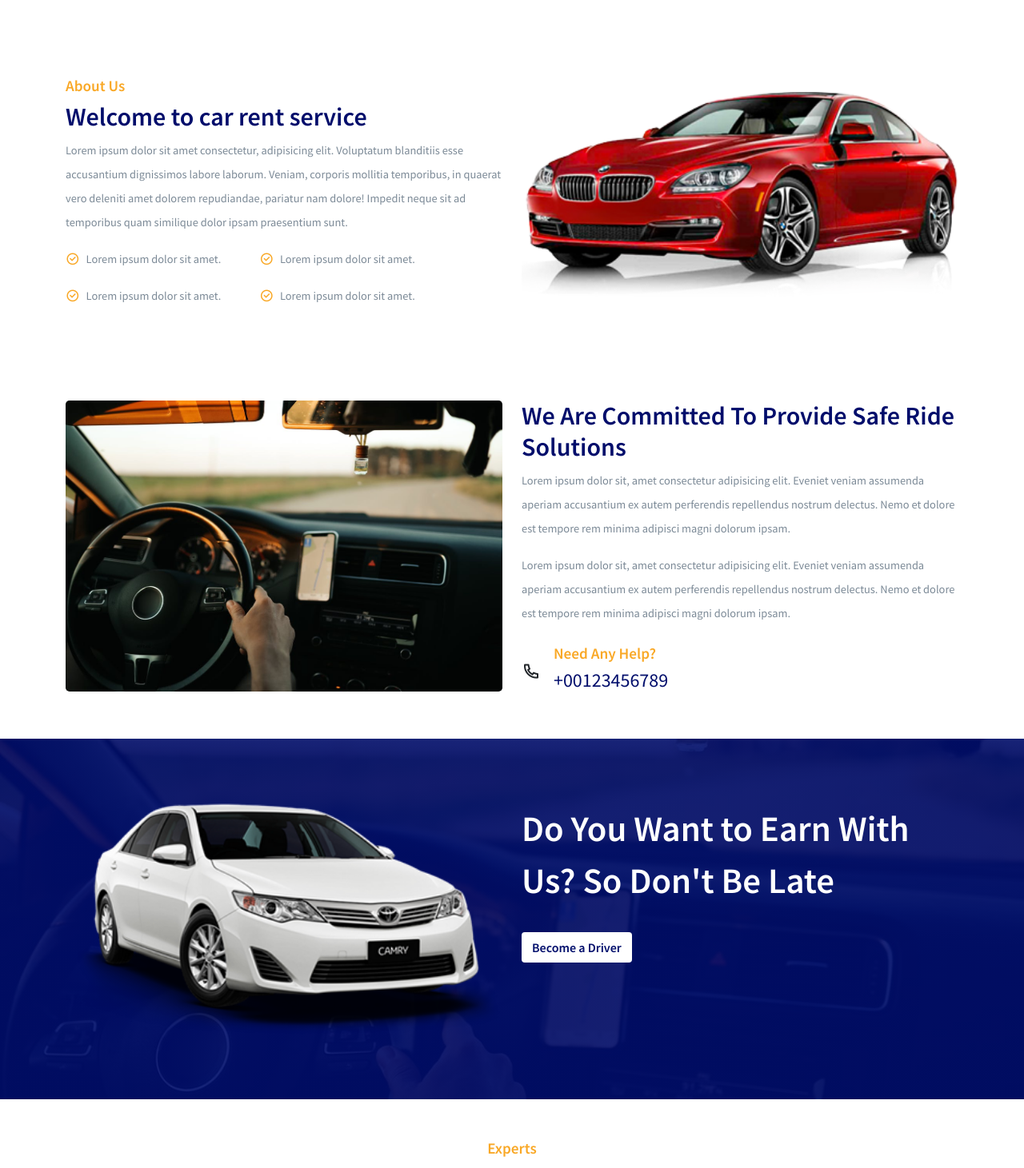
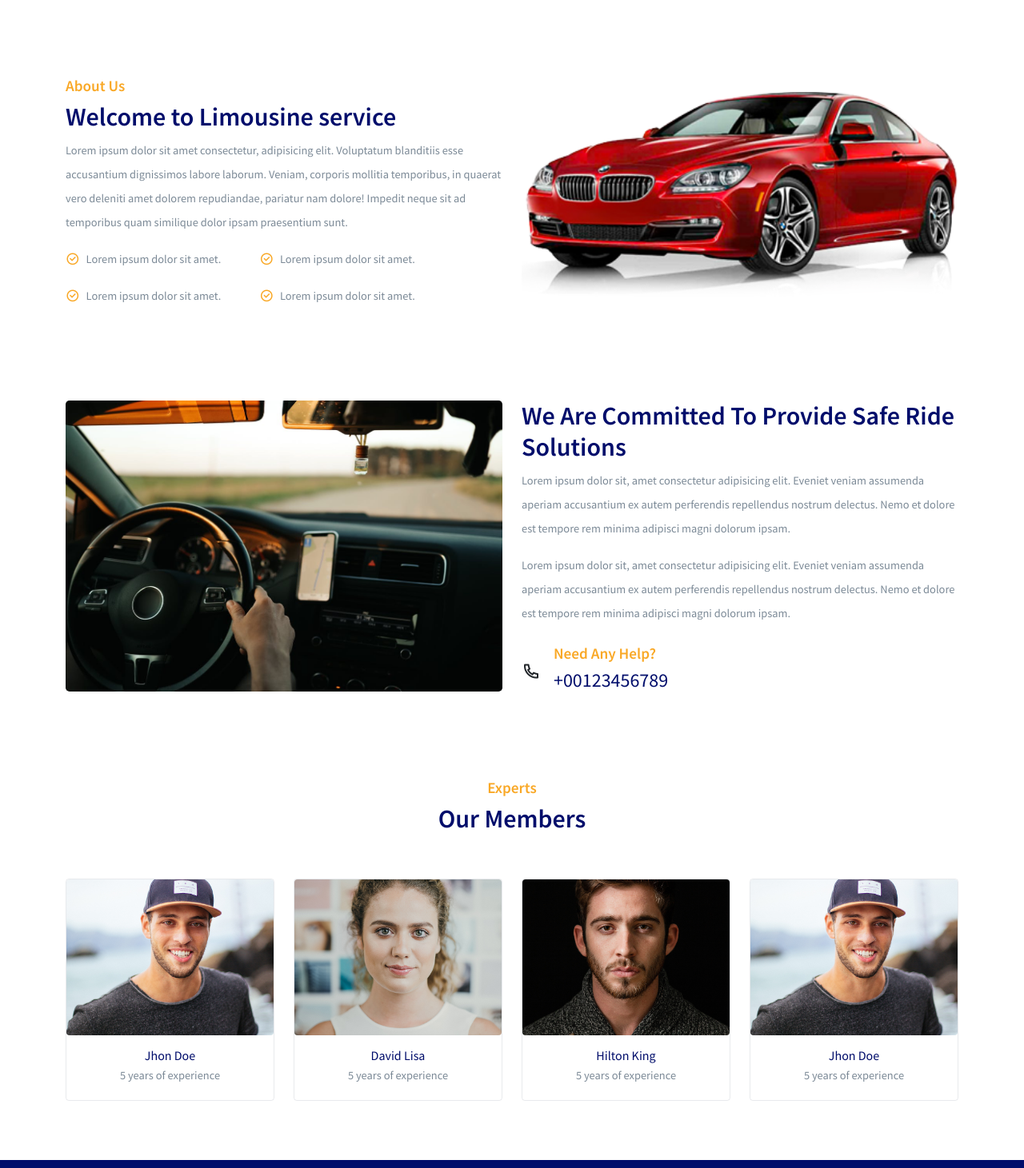
Before and after one commit to nebaaaazzzz/Limo-Services, a React (Create React App) app: page /about in a window 1280 px wide. Shown: the part 428-1889 px from the top of the page at 80% size. Built offline with nearby package versions, Linux system fonts and the light colour scheme.

Commit message:
contact Update

```diff
--- a/src/components/Helmet/Helmet.js
+++ b/src/components/Helmet/Helmet.js
@@ -1,7 +1,7 @@
 import React from "react";
 
 const Helmet = (props) => {
-  document.title = "Rent Car Service - " + props.title;
+  document.title = "Limousine Service - " + props.title;
   return <div className="w-100">{props.children}</div>;
 };
 
--- a/src/components/UI/AboutSection.jsx
+++ b/src/components/UI/AboutSection.jsx
@@ -18,7 +18,7 @@ const AboutSection = ({ aboutClass }) => {
           <Col lg="6" md="6">
             <div className="about__section-content">
               <h4 className="section__subtitle">About Us</h4>
-              <h2 className="section__title">Welcome to car rent service</h2>
+              <h2 className="section__title">Welcome to Limousine service</h2>
               <p className="section__description">
                 Lorem ipsum dolor sit amet consectetur, adipisicing elit.
                 Voluptatum blanditiis esse accusantium dignissimos labore
--- a/src/pages/About.jsx
+++ b/src/pages/About.jsx
@@ -61,7 +61,7 @@ const About = () => {
         </Container>
       </section>
 
-      <BecomeDriverSection />
+      {/* <BecomeDriverSection /> */}
 
       <section>
         <Container>
--- a/src/pages/Contact.jsx
+++ b/src/pages/Contact.jsx
@@ -60,7 +60,7 @@ const Contact = () => {
               <div className="contact__info">
                 <h6 className="fw-bold">Contact Information</h6>
                 <p className="section__description mb-0">
-                  123 ZindaBazar, Sylhet, Bangladesh
+                  {/* 123 ZindaBazar, Sylhet, Bangladesh */} Working Area
                 </p>
                 <div className=" d-flex align-items-center gap-2">
                   <h6 className="fs-6 mb-0">Phone:</h6>
--- a/src/pages/Home.jsx
+++ b/src/pages/Home.jsx
@@ -68,7 +68,7 @@ const Home = () => {
         </Container>
       </section>
       {/* =========== become a driver section ============ */}
-      <BecomeDriverSection />
+      {/* <BecomeDriverSection /> */}
 
       {/* =========== testimonial section =========== */}
       <section>
```
